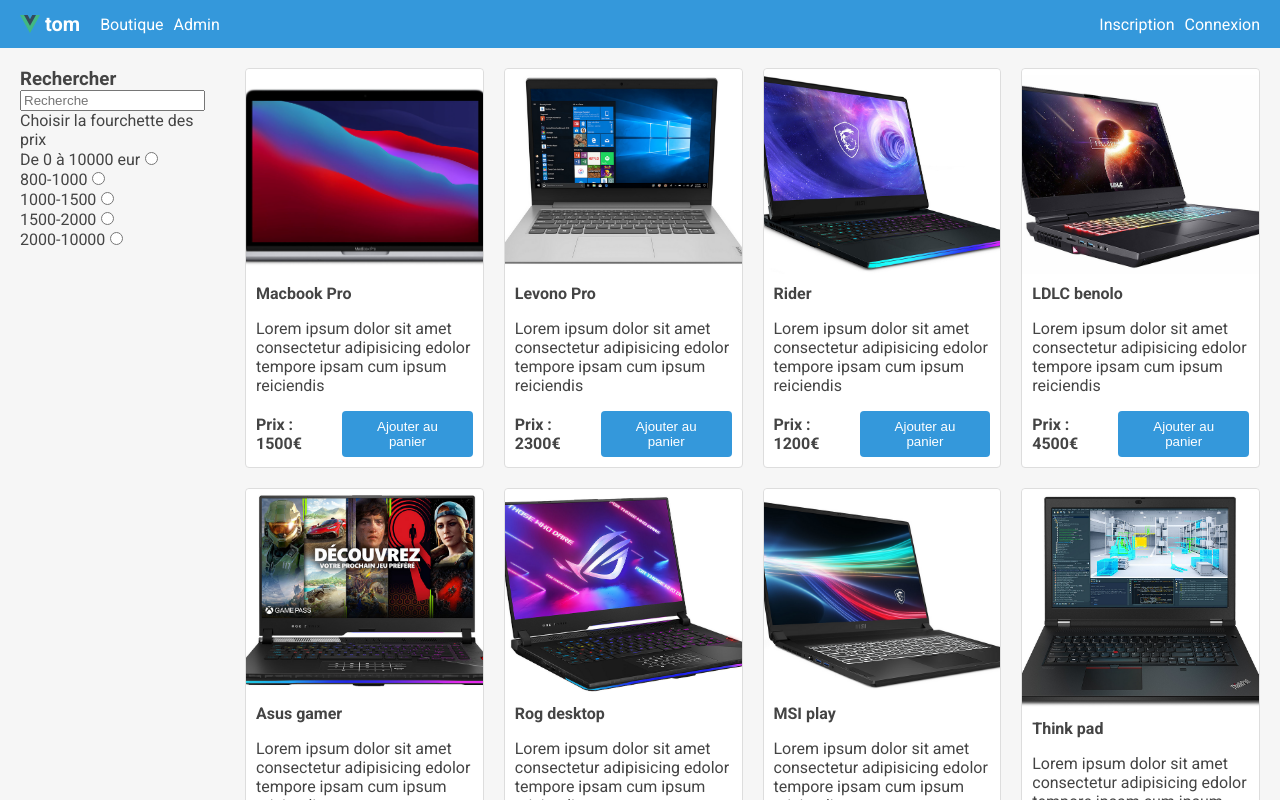
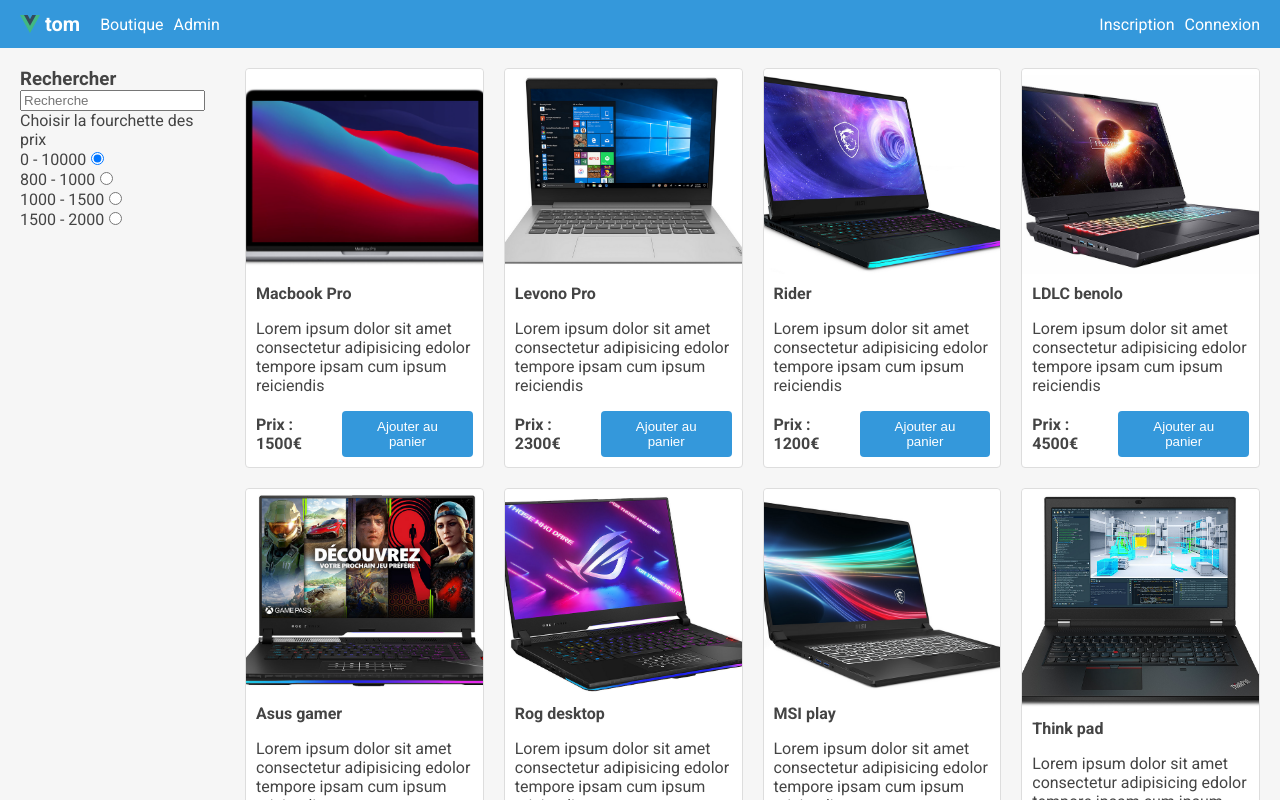
Before and after one commit to t0mspace/vue-shop, a Vue app: page / in a window 1280 px wide. Shown: the top 800 px of the page. Built offline with nearby package versions, Linux system fonts and the light colour scheme.

Commit message:
add price range

```diff
--- a/src/components/Shop/ShopFilters.vue
+++ b/src/components/Shop/ShopFilters.vue
@@ -24,49 +24,26 @@
     </section>
     <section>
       Choisir la fourchette des prix
-      <div class="mb-5">
-        <label for="0-10000">De 0 à 10000 eur</label>
+      <div
+        class="mb-5"
+        v-for="(priceRange, index) in [
+          [0, 10000],
+          [800, 1000],
+          [1000, 1500],
+          [1500, 2000],
+        ] as [number, number][]"
+        :key="index"
+      >
+        <label :for="`${priceRange[0]}-${priceRange[1]}`">
+          {{ priceRange[0] }} - {{ priceRange[1] }}
+        </label>
         <input
+          :checked="filters.priceRange[0] === priceRange[0]"
           type="radio"
-          @input="emit('updateFilter', { priceRange: [0, 10000] })"
+          @input="$emit('updateFilter', { priceRange })"
           name="priceRange"
-          id="0-10000"
-        />
-      </div>
-      <div class="mb-5">
-        <label for="800-1000">800-1000</label>
-        <input
-          type="radio"
-          name="priceRange"
-          id="800-1000"
-          @input="emit('updateFilter', { priceRange: [800, 1000] })"
-        />
-      </div>
-      <div class="mb-5">
-        <label for="1000-1500">1000-1500</label>
-        <input
-          type="radio"
-          name="priceRange"
-          id="1000-1500"
-          @input="emit('updateFilter', { priceRange: [1000, 1500] })"
-        />
-      </div>
-      <div class="mb-5">
-        <label for="1500-2000">1500-2000</label>
-        <input
-          @input="emit('updateFilter', { priceRange: [1500, 2000] })"
-          type="radio"
-          name="priceRange"
-          id="1500-2000"
-        />
-      </div>
-      <div class="mb-5">
-        <label for="2000-10000">2000-10000</label>
-        <input
-          @input="emit('updateFilter', { priceRange: [2000, 10000] })"
-          type="radio"
-          name="priceRange"
-          id="2000-10000"
+          :id="`${priceRange[0]}-${priceRange[1]}`"
+          :value="`${priceRange[0]}-${priceRange[1]}`"
         />
       </div>
     </section>
```
